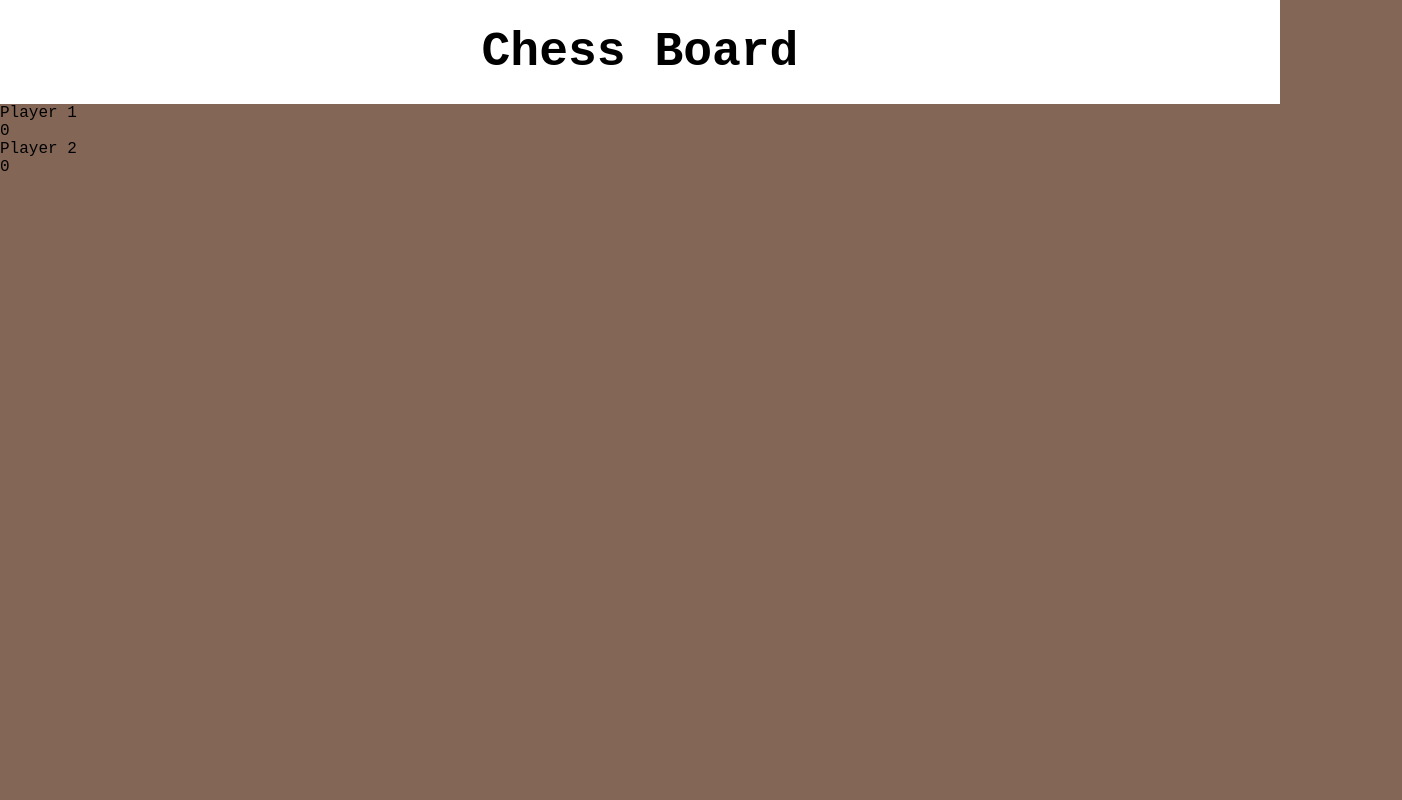
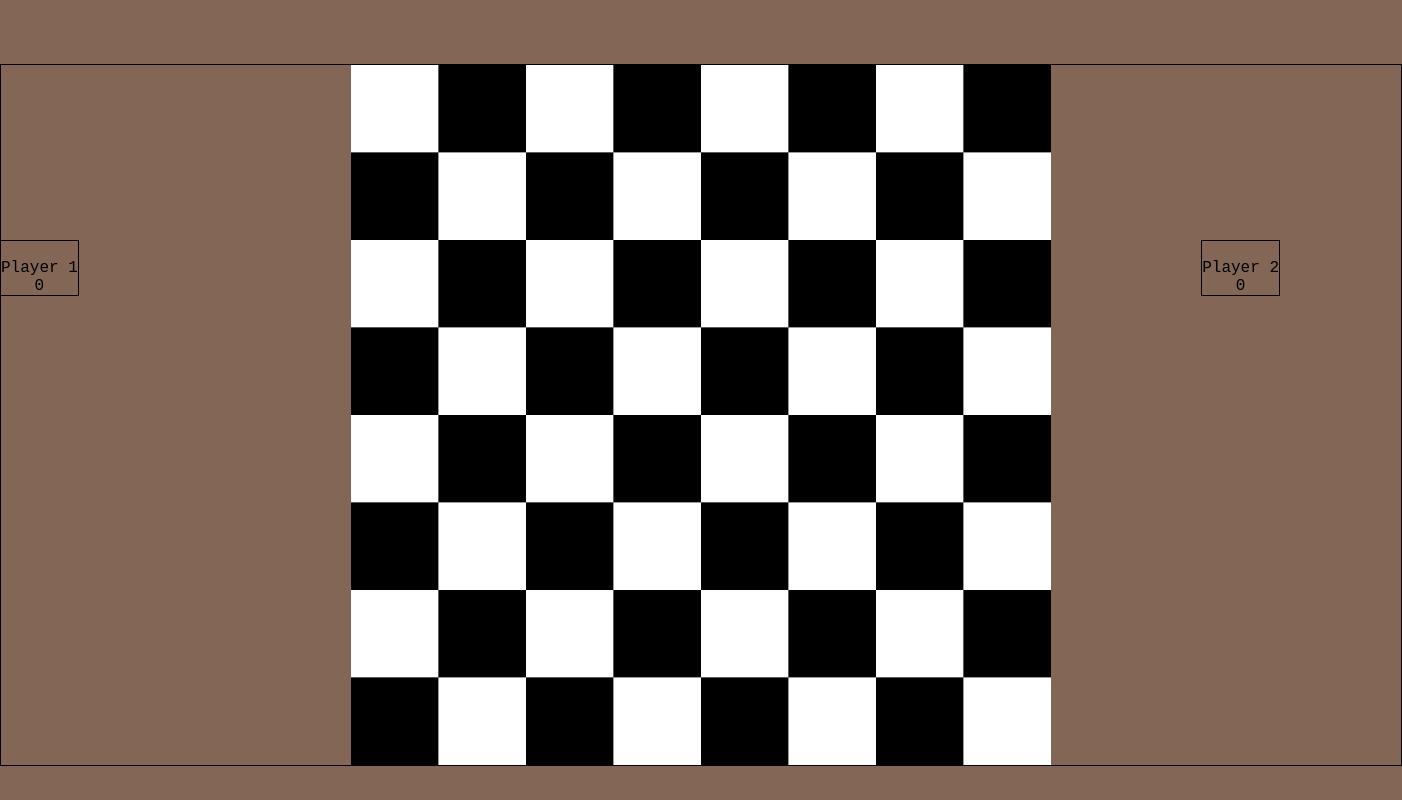
Before and after one commit to yRodrigo2219/js-chess, a plain HTML site: page board.html in a window 1280 px wide. Shown: the whole page, 1402 px wide, since content can reach past the window. Drawn offline with Linux system fonts and the light colour scheme.

Commit message:
Board made

```diff
--- a/app.js
+++ b/app.js
@@ -1,5 +1,28 @@
+const canvas = document.getElementById('board');
+const ctx = canvas.getContext('2d');
+
 (()=>{ //Start
-    createTable();
-    createTableCells();
+    createBoard();
 
 })();
+
+function createBoard(){
+    let xPos = 350;
+    let yPos = 0;
+
+    for(let w = 0; w < 8; w++){
+        for(let h = 0; h < 8; h++){
+            if((w+h)%2 === 0){
+                ctx.fillStyle = "white";
+            }else{
+                ctx.fillStyle = "black";
+            }
+
+            ctx.fillRect(xPos, yPos, 87.5, 87.5);
+            yPos += 87.5;
+        }
+        xPos += 87.5;
+        yPos = 0;
+    }
+
+}
--- a/board.html
+++ b/board.html
@@ -3,23 +3,25 @@
 <head>
     <meta charset="UTF-8">
     <title>Chess Game</title>
+    <meta name="viewport" content="width=device-width, initial-scale=1.0">
+    <meta http-equiv="X-UA-Compatible" content="ie=edge">
     <link rel="stylesheet" href="style.css">
 </head>
 <body>
-    <header>
-        Chess Board
-    </header>
-
     <div id = "host">
+        <img src="" alt="" class = "icon">
         <div class = "playerName"> Player 1 </div>
         <div class = "score"> 0 </div>
     </div>
 
     <div id = "guest">
+        <img src="" alt="" class = "icon">
         <div class = "playerName"> Player 2 </div>
         <div class = "score"> 0 </div>
     </div>
 
+    <canvas id = "board" width="1400px" height="700px"></canvas>
+
     <script src="app.js"></script>
 </body>
 </html>
--- a/style.css
+++ b/style.css
@@ -7,12 +7,26 @@
 
 body {
     background-color: rgba(71, 28, 3, 0.671);
+    width: 100%;
+    height: 100%;
+    text-align: center;
 }
 
-header {
-    padding: 25px;
-    text-align: center;
-    font-size: 48px;
-    font-weight: bold;
-    background-color: white;
+#board {
+    border: 1px solid black;
+    margin-top: 5%;
 }
+
+#host {
+    position: absolute;
+    top: 30%;
+    left: 0px;
+    border: 1px solid black;
+}
+
+#guest {
+    top: 30%;
+    right: 0px;
+    position: absolute;
+    border: 1px solid black;
+}
```
